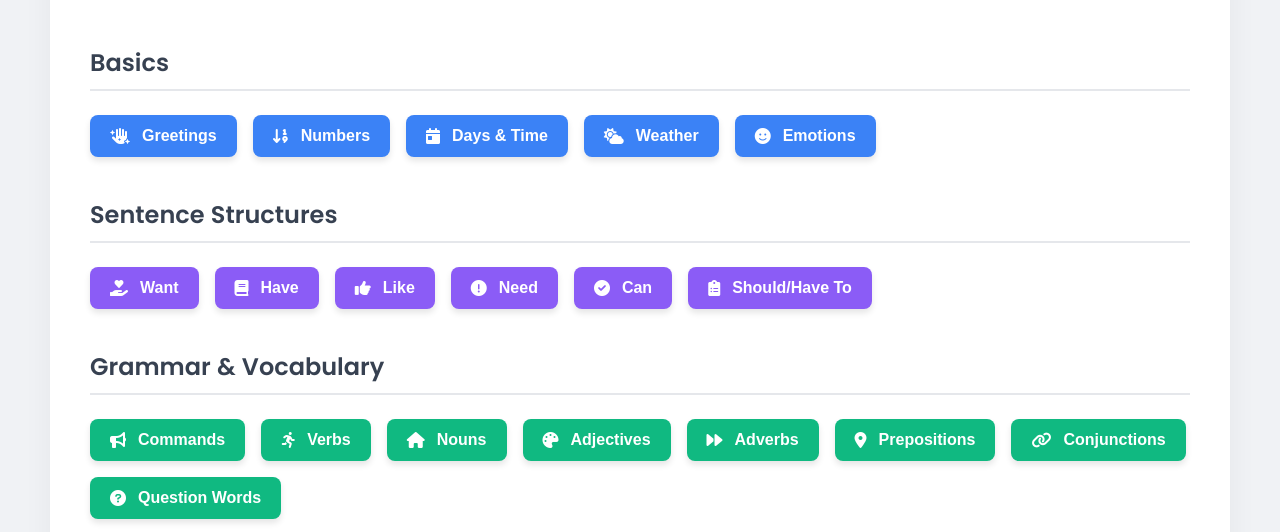
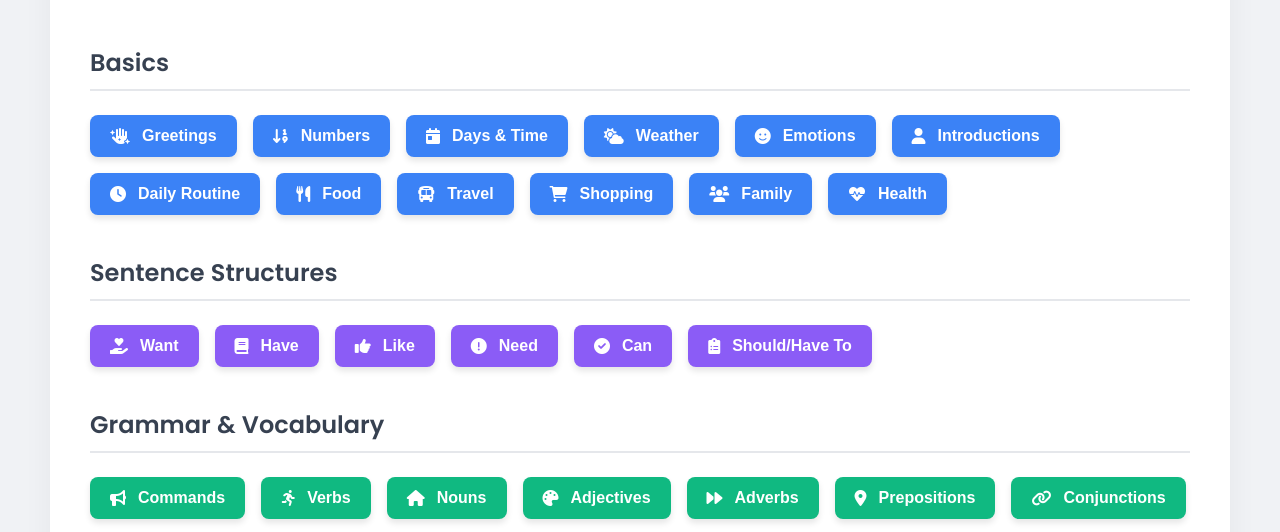
Before and after one commit to sagartamang03/eng-hindi-flashcards, a plain HTML site: page index.html in a window 1280 px wide. Shown: the part 220-752 px from the top of the page. Drawn offline with Linux system fonts and the light colour scheme.

Commit message:
Update index.html

```diff
--- a/index.html
+++ b/index.html
@@ -26,6 +26,20 @@
                   <button class="topic-button basic-topic" onclick="showTopic('daysAndTime')"><i class="fas fa-calendar-day"></i> Days & Time</button>
                     <button class="topic-button basic-topic" onclick="showTopic('weather')"><i class="fas fa-cloud-sun"></i> Weather</button>
                     <button class="topic-button basic-topic" onclick="showTopic('emotions')"><i class="fas fa-smile"></i> Emotions</button>
+                <button class="topic-button basic-topic" onclick="showTopic('introductions')"><i class="fas fa-user"></i> Introductions</button>
+
+<button class="topic-button basic-topic" onclick="showTopic('routine')"><i class="fas fa-clock"></i> Daily Routine</button>
+
+<button class="topic-button basic-topic" onclick="showTopic('food')"><i class="fas fa-utensils"></i> Food</button>
+
+<button class="topic-button basic-topic" onclick="showTopic('travel')"><i class="fas fa-bus"></i> Travel</button>
+
+<button class="topic-button basic-topic" onclick="showTopic('shopping')"><i class="fas fa-shopping-cart"></i> Shopping</button>
+
+<button class="topic-button basic-topic" onclick="showTopic('family')"><i class="fas fa-users"></i> Family</button>
+
+<button class="topic-button basic-topic" onclick="showTopic('health')"><i class="fas fa-heartbeat"></i> Health</button>
+
                 </div>
             </div>
 
```
